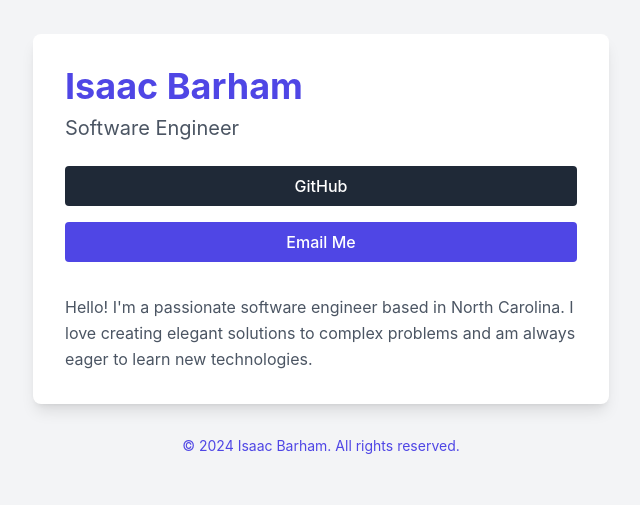
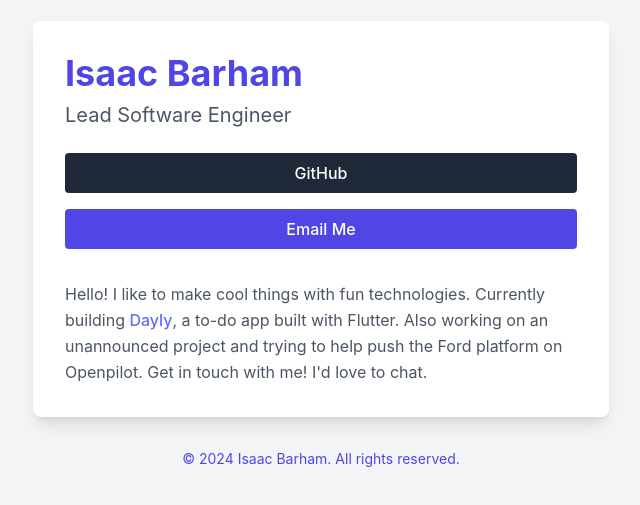
Before and after one commit to coffee-cake-isaac/isaac-landing, a React (Vite) app: page / in a window 1280 px wide. Shown: the part 155-660 px from the top of the page, without its empty margins (319-959 px from the left). Built offline with nearby package versions, Linux system fonts and the light colour scheme.

Commit message:
Fixing words

```diff
--- a/src/landing.tsx
+++ b/src/landing.tsx
@@ -3,7 +3,7 @@ const PersonalWebsite: React.FC = () => {
       <div className="min-h-screen bg-gray-100 flex flex-col justify-center items-center p-4 md:p-8">
         <main className="bg-white rounded-lg shadow-lg p-8 w-full max-w-md md:max-w-lg lg:max-w-xl">
           <h1 className="text-3xl md:text-4xl font-bold mb-2 text-indigo-600">Isaac Barham</h1>
-          <p className="text-lg md:text-xl mb-6 text-gray-600">Software Engineer</p>
+          <p className="text-lg md:text-xl mb-6 text-gray-600">Lead Software Engineer</p>
 
           <div className="space-y-4 mb-8">
             <a
@@ -23,9 +23,9 @@ const PersonalWebsite: React.FC = () => {
           </div>
 
           <p className="text-gray-600 leading-relaxed">
-            Hello! I'm a passionate software engineer based in North Carolina.
-            I love creating elegant solutions to complex problems and am always
-            eager to learn new technologies.
+            Hello! I like to make cool things with fun technologies.
+            Currently building <a href="https://github.com/coffee-cake-isaac/dayly">Dayly</a>, a to-do app built with Flutter. Also working on an unannounced project and trying to help push the Ford platform on Openpilot.
+            Get in touch with me! I'd love to chat.
           </p>
         </main>
 
```
